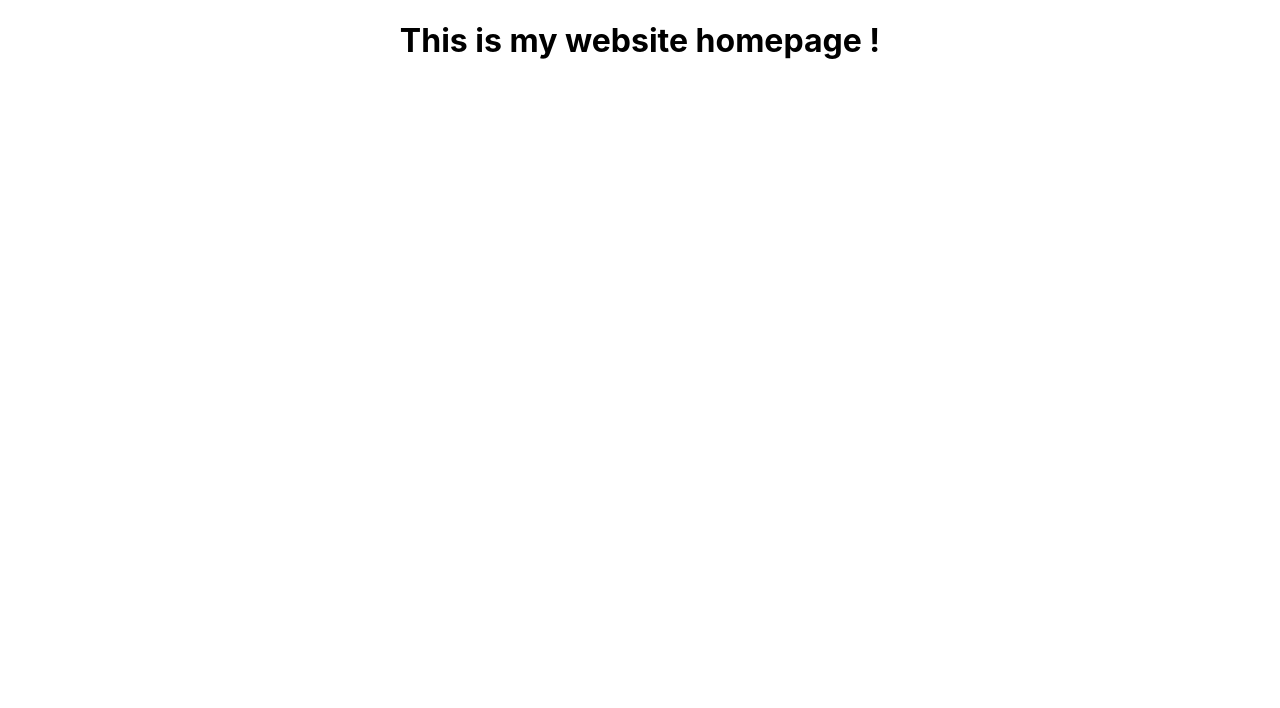
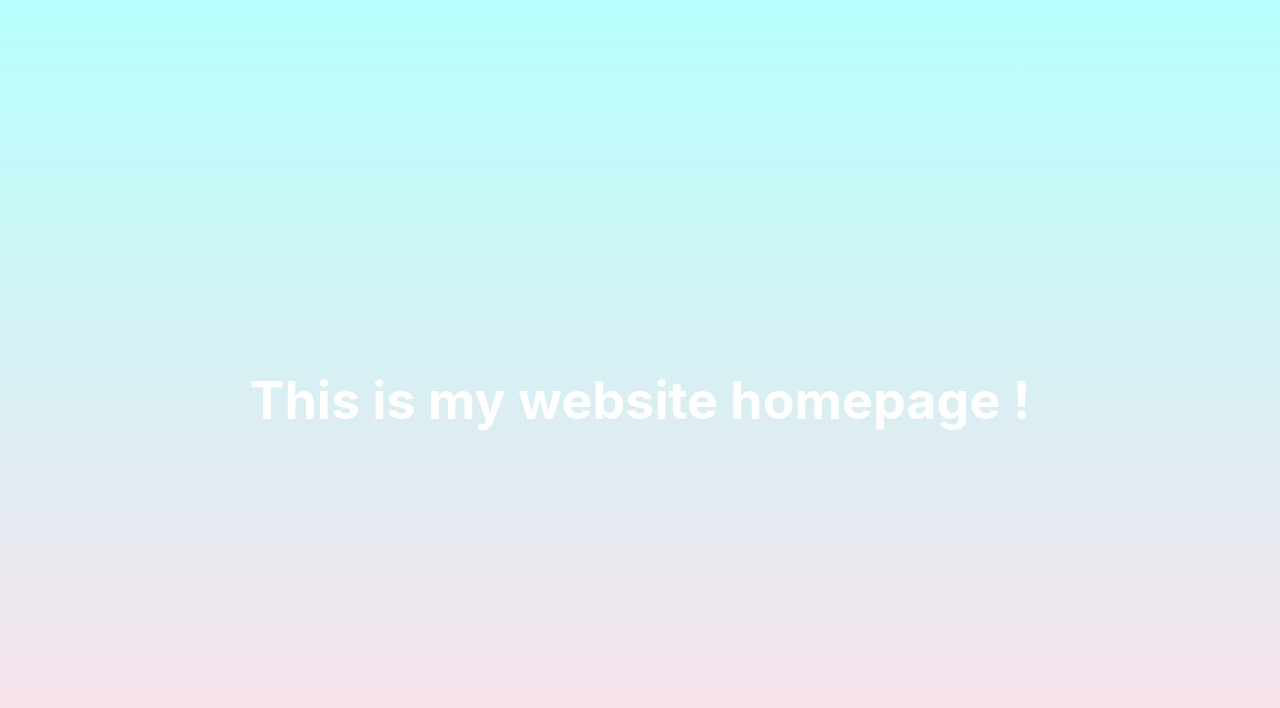
Before and after one commit to caelumpirata/vercel-react, a React (Create React App) app: page / in a window 1280 px wide. Shown: the top 708 px of the page. Built offline with nearby package versions, Linux system fonts and the light colour scheme.

Commit message:
final edit

```diff
--- a/src/App.js
+++ b/src/App.js
@@ -3,7 +3,7 @@ import "./App.css";
 
 function App() {
   return (
-    <div className="App">
+    <div className="App-header">
       <h1>This is my website homepage !</h1>
     </div>
   );
```
